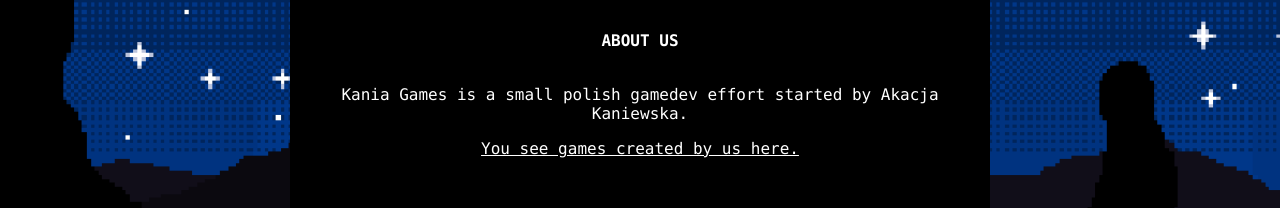
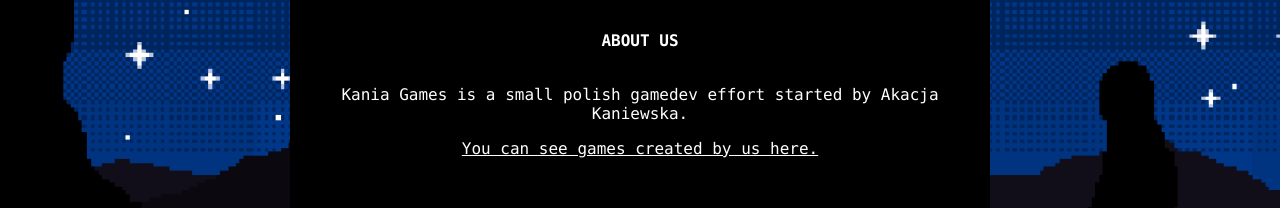
Before and after one commit to KaniiKania/kg-website, a plain HTML site: page index.html in a window 1280 px wide. Shown: the part 372-580 px from the top of the page. Drawn offline with Linux system fonts and the light colour scheme.

Commit message:
Update index.html

```diff
--- a/index.html
+++ b/index.html
@@ -32,7 +32,7 @@
         <b>ABOUT US</b>
         <br></br>
         <p>Kania Games is a small polish gamedev effort started by Akacja Kaniewska.</p>
-        <a style='color:white' href="projects.html">You see games created by us here.</a>
+        <a style='color:white' href="projects.html">You can see games created by us here.</a>
         <br></br>
         <br></br>
 
```
